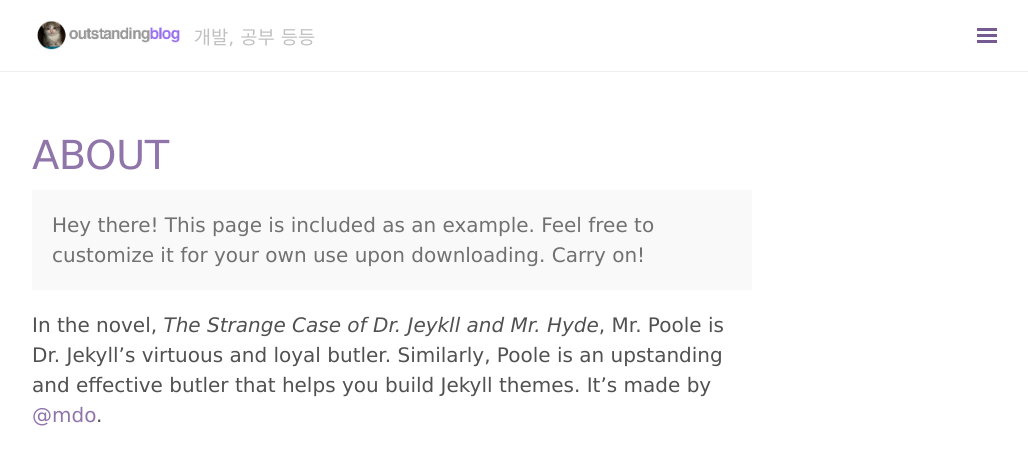
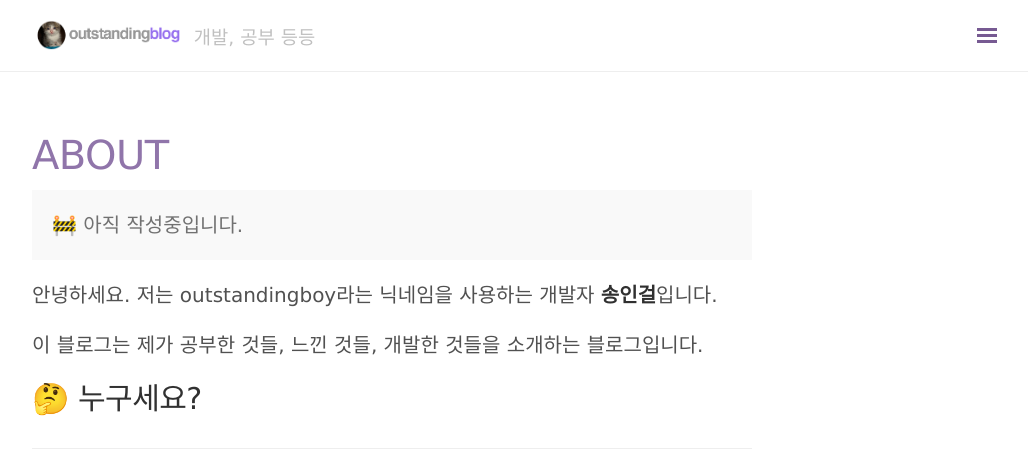
Before and after one commit to outstanding1301/outstanding1301.github.io, a Jekyll site: the page built from about.md, in a window 1280 px wide and 1400 px high. Shown: the top 454 px of the window, without its empty margins (248-1276 px from the left). Built offline with Jekyll 4.4.1, drawn with Linux system fonts in a browser that asks for light colours; nearby versions of some CDN libraries; some web fonts are replaced; some of the changed text lies outside the part shown.

Commit message:
docs: about.md 수정

```diff
--- a/about.md
+++ b/about.md
@@ -4,27 +4,34 @@ title: About
 ---
 
 <p class="message">
-  Hey there! This page is included as an example. Feel free to customize it for your own use upon downloading. Carry on!
+  🚧 아직 작성중입니다.
 </p>
 
-In the novel, *The Strange Case of Dr. Jeykll and Mr. Hyde*, Mr. Poole is Dr. Jekyll's virtuous and loyal butler. Similarly, Poole is an upstanding and effective butler that helps you build Jekyll themes. It's made by [@mdo](https://twitter.com/mdo).
+안녕하세요. 저는 outstandingboy라는 닉네임을 사용하는 개발자 **송인걸**입니다.
 
-There are currently two themes built on Poole:
+이 블로그는 제가 공부한 것들, 느낀 것들, 개발한 것들을 소개하는 블로그입니다.
 
-* [Hyde](http://hyde.getpoole.com)
-* [Lanyon](http://lanyon.getpoole.com)
 
-Learn more and contribute on [GitHub](https://github.com/poole).
 
-## Setup
+## 🤔 누구세요?
+----
 
-Some fun facts about the setup of this project include:
+![비밀입니다.](https://media.giphy.com/media/69v0ObT7bUgJWxepJt/giphy.gif)
 
-* Built for [Jekyll](http://jekyllrb.com)
-* Developed on GitHub and hosted for free on [GitHub Pages](https://pages.github.com)
-* Coded with [Sublime Text 2](http://sublimetext.com), an amazing code editor
-* Designed and developed while listening to music like [Blood Bros Trilogy](https://soundcloud.com/maddecent/sets/blood-bros-series)
+그건 **개인 프라이버시**라서 알려드릴 수 없습니다.
 
-Have questions or suggestions? Feel free to [open an issue on GitHub](https://github.com/poole/issues/new) or [ask me on Twitter](https://twitter.com/mdo).
 
-Thanks for reading!
+## 🤨 그래서, 뭘 할줄 아는데?
+----
+
+![비밀입니다.](https://media.giphy.com/media/Dw1m8lSxkXPZC/giphy.gif)
+
+제가 뭘 할줄 아냐면...
+
+
+## 😒 프로젝트는 좀 해보셨나..?
+----
+
+![비밀입니다.](https://media.giphy.com/media/y9hjvnO2bwJbO/giphy.gif)
+
+아! 프로젝트요!
```
